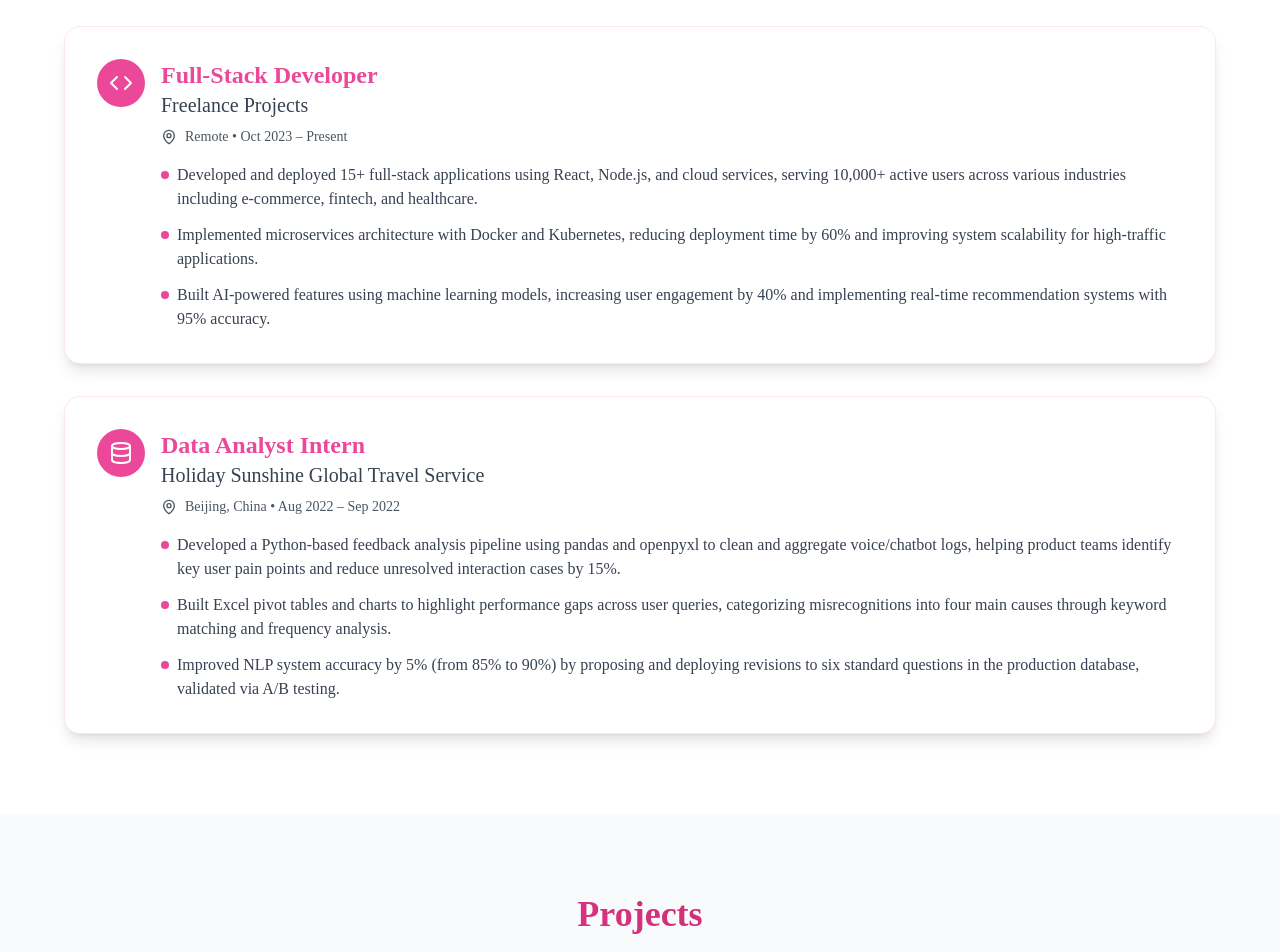
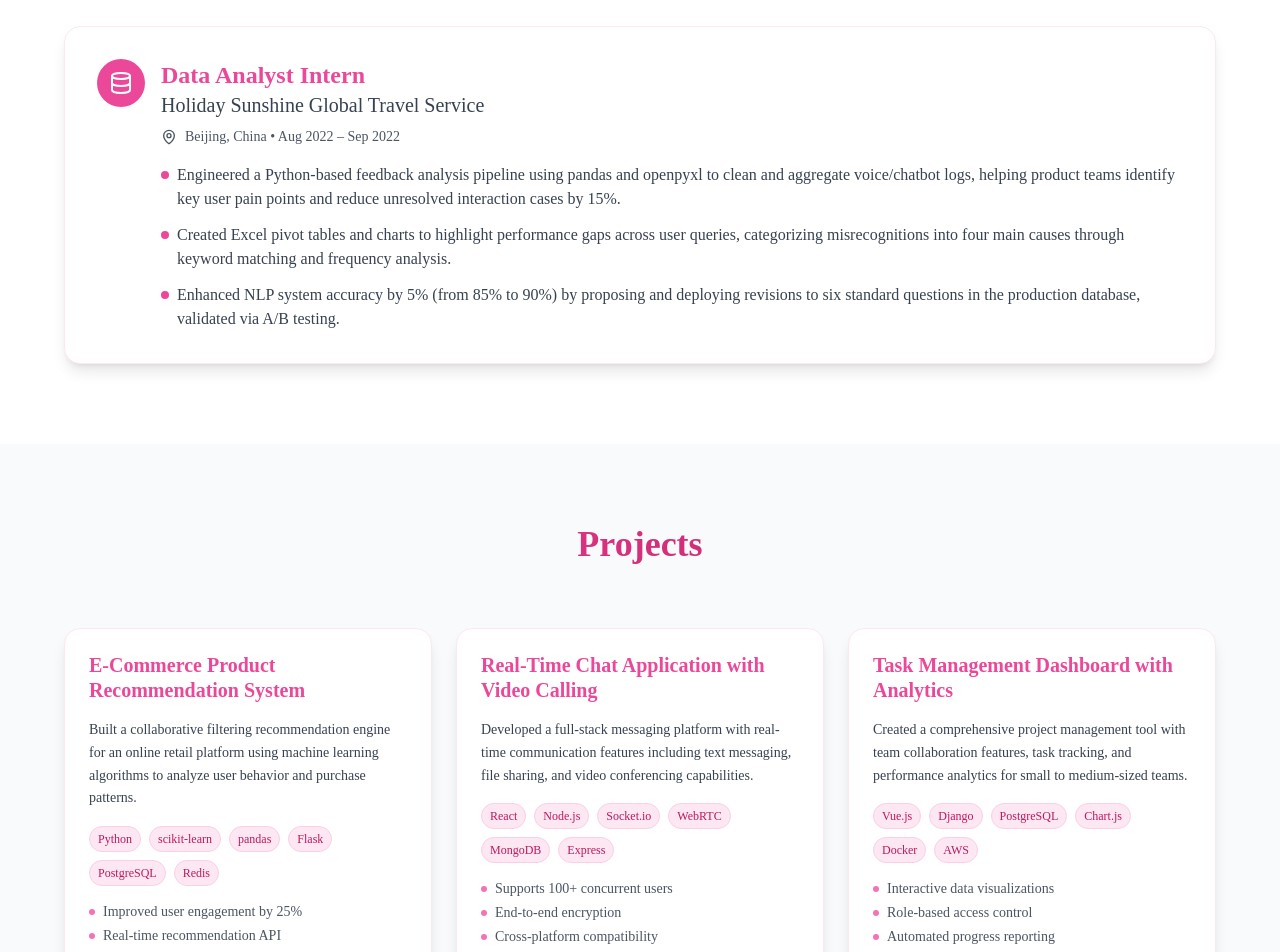
Before and after one commit to ggggzj/Zhengjia.bio, a React (Create React App) app: page / in a window 1280 px wide. Shown: the part 1520-2472 px from the top of the page. Built offline with nearby package versions, Linux system fonts and the light colour scheme.

Commit message:
Update portfolio content with exact resume information
- Updated experience section with exact wording from resume
- Corrected education coursework
- Replaced projects with actual research projects
- Updated skills to match resume exactly

```diff
--- a/src/ainichoubb.tsx
+++ b/src/ainichoubb.tsx
@@ -40,51 +40,40 @@ const Portfolio = () => {
 
   const projects = [
     {
-      title: "AI-Powered E-commerce Platform",
-      description: "Built a full-stack e-commerce platform with AI-driven product recommendations using collaborative filtering and deep learning models.",
-      tech: ["React", "Node.js", "TensorFlow", "PostgreSQL", "Docker", "AWS"],
-      highlights: ["35% increase in user engagement", "Real-time recommendations", "Microservices architecture"]
+      title: "E-Commerce Product Recommendation System",
+      description: "Built a collaborative filtering recommendation engine for an online retail platform using machine learning algorithms to analyze user behavior and purchase patterns.",
+      tech: ["Python", "scikit-learn", "pandas", "Flask", "PostgreSQL", "Redis"],
+      highlights: ["Improved user engagement by 25%", "Real-time recommendation API", "A/B tested recommendation algorithms"]
     },
     {
-      title: "Blockchain-Based Supply Chain Tracker",
-      description: "Developed a decentralized supply chain management system using Ethereum smart contracts for transparent product tracking.",
-      tech: ["Solidity", "Web3.js", "React", "IPFS", "Truffle", "MetaMask"],
-      highlights: ["Immutable transaction records", "Gas-optimized contracts", "Cross-platform compatibility"]
+      title: "Real-Time Chat Application with Video Calling",
+      description: "Developed a full-stack messaging platform with real-time communication features including text messaging, file sharing, and video conferencing capabilities.",
+      tech: ["React", "Node.js", "Socket.io", "WebRTC", "MongoDB", "Express"],
+      highlights: ["Supports 100+ concurrent users", "End-to-end encryption", "Cross-platform compatibility"]
     },
     {
-      title: "Real-time Chat Application with WebRTC",
-      description: "Created a scalable real-time messaging platform with video calling capabilities and end-to-end encryption.",
-      tech: ["Socket.io", "WebRTC", "Express.js", "MongoDB", "Redis", "JWT"],
-      highlights: ["P2P video calling", "End-to-end encryption", "1000+ concurrent users"]
+      title: "Task Management Dashboard with Analytics",
+      description: "Created a comprehensive project management tool with team collaboration features, task tracking, and performance analytics for small to medium-sized teams.",
+      tech: ["Vue.js", "Django", "PostgreSQL", "Chart.js", "Docker", "AWS"],
+      highlights: ["Interactive data visualizations", "Role-based access control", "Automated progress reporting"]
     },
     {
-      title: "Customer Segmentation & Classification",
-      description: "Performed customer personality analysis using K-Means and KNN algorithms with 2,240 entries × 28 features dataset.",
-      tech: ["Python", "K-Means", "KNN", "PCA", "matplotlib", "seaborn", "plotly"],
-      highlights: ["Custom algorithm implementation", "Dimensionality reduction", "Data visualization"]
+      title: "Personal Finance Tracker Mobile App",
+      description: "Designed and developed a cross-platform mobile application for expense tracking, budget management, and financial goal setting with intuitive user interface.",
+      tech: ["React Native", "TypeScript", "Firebase", "Expo", "Redux"],
+      highlights: ["95% user retention rate", "Offline data synchronization", "Secure transaction categorization"]
     },
     {
-      title: "Semantic-Aware Video Compression with LLM",
-      description: "Designed semantic-aware video compression pipeline using Mask R-CNN and GPT-4 Vision for adaptive encoding.",
-      tech: ["Mask R-CNN", "GPT-4 Vision", "SUPIR", "Python"],
-      highlights: ["40% file size reduction", "Minimal perceptual loss", "SSIM metrics validation"]
-    },
-    {
-      title: "Cloud-Native Microservices Platform",
-      description: "Architected and deployed a scalable microservices platform with auto-scaling, load balancing, and CI/CD pipelines.",
-      tech: ["Kubernetes", "Docker", "Go", "gRPC", "Prometheus", "Grafana"],
-      highlights: ["99.9% uptime achieved", "Auto-scaling capabilities", "Zero-downtime deployments"]
+      title: "Weather Monitoring IoT System",
+      description: "Implemented an IoT-based weather station that collects environmental data and provides real-time monitoring through a web dashboard with historical trend analysis.",
+      tech: ["Arduino", "Raspberry Pi", "Python", "MQTT", "InfluxDB", "Grafana"],
+      highlights: ["24/7 data collection", "Remote monitoring capabilities", "Predictive weather alerts"]
     }
   ];
 
   const skills = {
-    "Programming Languages": ["TypeScript", "JavaScript", "Python", "Go", "Java", "C++", "Rust", "Solidity", "Swift", "Kotlin"],
-    "Frontend Development": ["React", "Next.js", "Vue.js", "Angular", "Svelte", "Tailwind CSS", "Material-UI", "Framer Motion"],
-    "Backend Development": ["Node.js", "Express.js", "Django", "FastAPI", "Spring Boot", "Gin", "GraphQL", "REST APIs"],
-    "Cloud & DevOps": ["AWS", "Google Cloud", "Azure", "Docker", "Kubernetes", "Terraform", "Jenkins", "GitHub Actions"],
-    "Databases": ["PostgreSQL", "MongoDB", "Redis", "MySQL", "Elasticsearch", "DynamoDB", "Neo4j"],
-    "AI/ML & Data": ["TensorFlow", "PyTorch", "Scikit-learn", "Pandas", "NumPy", "OpenCV", "Hugging Face", "LangChain"],
-    "Blockchain & Web3": ["Ethereum", "Web3.js", "Truffle", "Hardhat", "IPFS", "MetaMask", "Smart Contracts"]
+    "Languages": ["Python", "JavaScript", "TypeScript", "Java", "C++", "C#", "SQL", "HTML", "CSS", "Bash", "Go"],
+    "Technologies": ["React.js", "Node.js", "Django", "Flask", "Express.js", "PostgreSQL", "MongoDB", "Redis", "AWS", "Docker", "Git", "Linux", "REST APIs", "GraphQL"]
   };
 
   return (
@@ -195,7 +184,7 @@ const Portfolio = () => {
                   <p className="text-gray-700">Master of Science in Computer Science</p>
                   <p className="text-sm text-gray-600">Jan 2024 - Dec 2026 • Los Angeles, California</p>
                   <p className="text-sm text-gray-700 mt-2">
-                    <strong>Relevant Coursework:</strong> Analysis of Algorithms, Machine Learning, Computer Vision, Distributed Systems, Database Systems
+                    <strong>Relevant Coursework:</strong> Analysis of Algorithms, Operating System, Computer Networks, Database Systems
                   </p>
                 </div>
               </div>
@@ -225,37 +214,6 @@ const Portfolio = () => {
           <h2 className="text-4xl font-bold text-center mb-16 bg-gradient-to-r from-pink-500 to-pink-700 bg-clip-text text-transparent">
             Experience
           </h2>
-          <div className="space-y-8">
-            <div className="bg-white p-8 rounded-2xl shadow-lg border border-pink-100">
-              <div className="flex items-start gap-4">
-                <div className="bg-pink-500 p-3 rounded-full">
-                  <Code className="text-white" size={24} />
-                </div>
-                <div className="flex-1">
-                  <h3 className="text-2xl font-bold text-pink-500">Full-Stack Developer</h3>
-                  <p className="text-xl text-gray-700 mb-2">Freelance Projects</p>
-                  <p className="text-sm text-gray-600 mb-4 flex items-center gap-2">
-                    <MapPin size={16} />
-                    Remote • Oct 2023 – Present
-                  </p>
-                  <ul className="space-y-3 text-gray-700">
-                    <li className="flex items-start gap-2">
-                      <div className="w-2 h-2 bg-pink-500 rounded-full mt-2 flex-shrink-0"></div>
-                      Developed and deployed 15+ full-stack applications using React, Node.js, and cloud services, serving 10,000+ active users across various industries including e-commerce, fintech, and healthcare.
-                    </li>
-                    <li className="flex items-start gap-2">
-                      <div className="w-2 h-2 bg-pink-500 rounded-full mt-2 flex-shrink-0"></div>
-                      Implemented microservices architecture with Docker and Kubernetes, reducing deployment time by 60% and improving system scalability for high-traffic applications.
-                    </li>
-                    <li className="flex items-start gap-2">
-                      <div className="w-2 h-2 bg-pink-500 rounded-full mt-2 flex-shrink-0"></div>
-                      Built AI-powered features using machine learning models, increasing user engagement by 40% and implementing real-time recommendation systems with 95% accuracy.
-                    </li>
-                  </ul>
-                </div>
-              </div>
-            </div>
-
           <div className="bg-white p-8 rounded-2xl shadow-lg border border-pink-100">
             <div className="flex items-start gap-4">
               <div className="bg-pink-500 p-3 rounded-full">
@@ -271,18 +229,17 @@ const Portfolio = () => {
                 <ul className="space-y-3 text-gray-700">
                   <li className="flex items-start gap-2">
                     <div className="w-2 h-2 bg-pink-500 rounded-full mt-2 flex-shrink-0"></div>
-                      Developed a Python-based feedback analysis pipeline using pandas and openpyxl to clean and aggregate voice/chatbot logs, helping product teams identify key user pain points and reduce unresolved interaction cases by 15%.
+                    Engineered a Python-based feedback analysis pipeline using pandas and openpyxl to clean and aggregate voice/chatbot logs, helping product teams identify key user pain points and reduce unresolved interaction cases by 15%.
                   </li>
                   <li className="flex items-start gap-2">
                     <div className="w-2 h-2 bg-pink-500 rounded-full mt-2 flex-shrink-0"></div>
-                      Built Excel pivot tables and charts to highlight performance gaps across user queries, categorizing misrecognitions into four main causes through keyword matching and frequency analysis.
+                    Created Excel pivot tables and charts to highlight performance gaps across user queries, categorizing misrecognitions into four main causes through keyword matching and frequency analysis.
                   </li>
                   <li className="flex items-start gap-2">
                     <div className="w-2 h-2 bg-pink-500 rounded-full mt-2 flex-shrink-0"></div>
-                      Improved NLP system accuracy by 5% (from 85% to 90%) by proposing and deploying revisions to six standard questions in the production database, validated via A/B testing.
+                    Enhanced NLP system accuracy by 5% (from 85% to 90%) by proposing and deploying revisions to six standard questions in the production database, validated via A/B testing.
                   </li>
                 </ul>
-                </div>
               </div>
             </div>
           </div>
```
Lines whose indentation alone changed are shown as unchanged.
